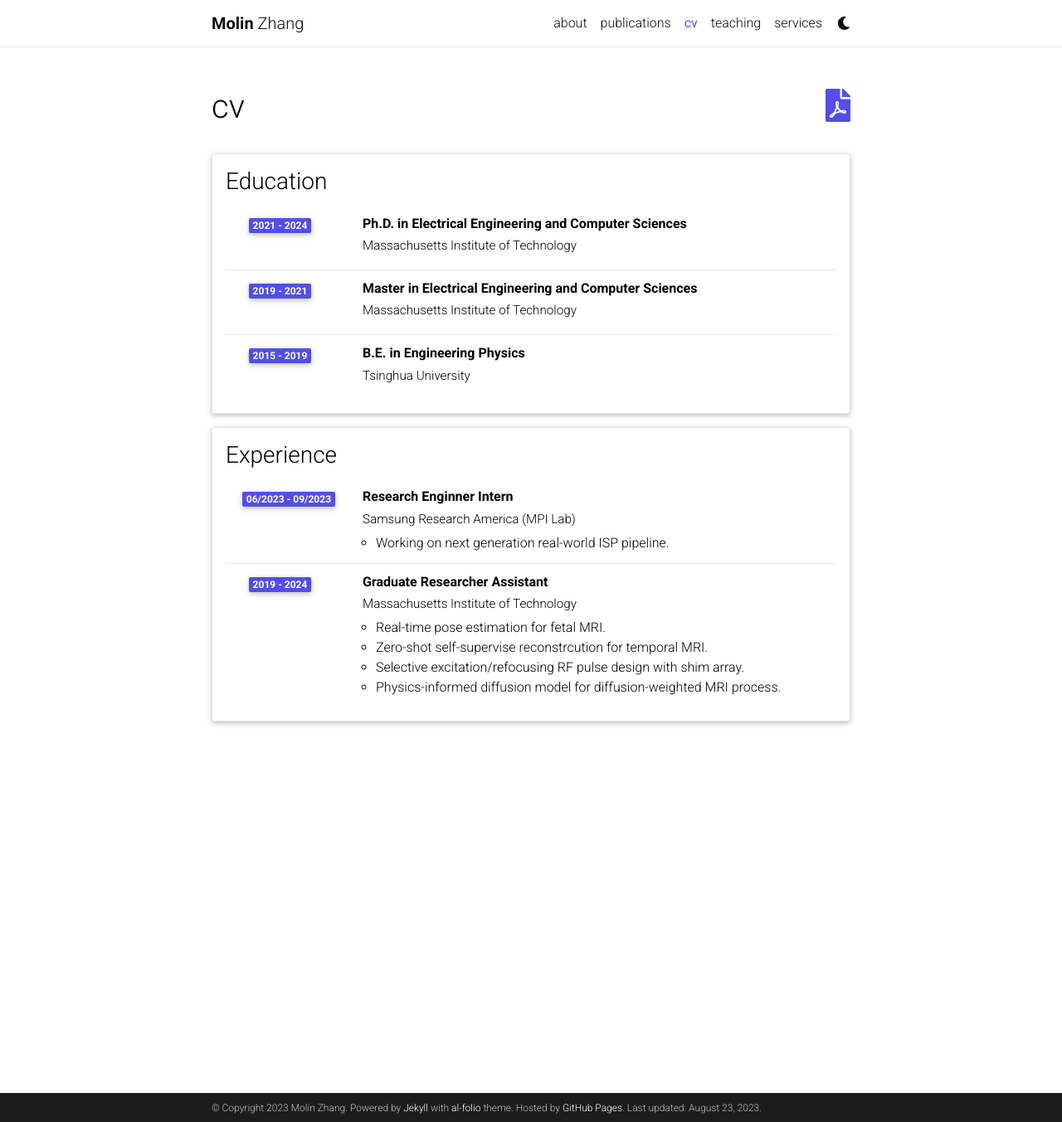
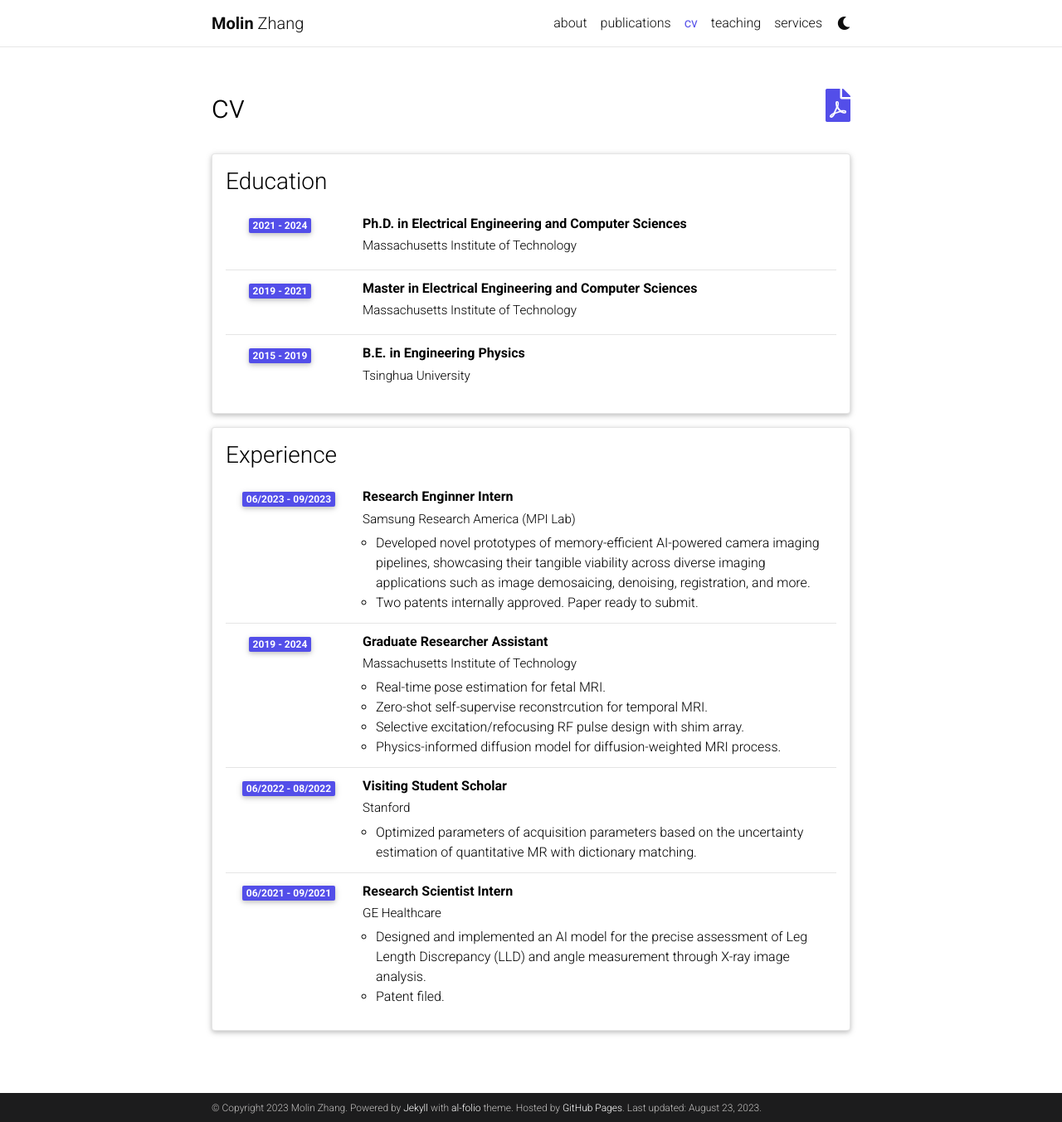
Before and after one commit to molinzhang/molinzhang.github.io, a Jekyll site: the page built from _pages/cv.md, in a window 1280 px wide and 1353 px high. Shown: the whole window at 83% size. Built offline with Jekyll 4.4.1, drawn with Linux system fonts in a browser that asks for light colours; comment, search, counter and statistics services are not loaded; a style sheet for code colours, icons or effects is not loaded.

Commit message:
Update cv.yml

```diff
--- a/_data/cv.yml
+++ b/_data/cv.yml
@@ -21,7 +21,8 @@
       institution: Samsung Research America (MPI Lab)
       year: 06/2023 - 09/2023
       description:
-        - Working on next generation real-world ISP pipeline.
+        -  Developed novel prototypes of memory-efficient AI-powered camera imaging pipelines, showcasing their tangible viability across diverse imaging applications such as image demosaicing, denoising, registration, and more.
+        -  Two patents internally approved. Paper ready to submit.
     - title: Graduate Researcher Assistant
       institution: Massachusetts Institute of Technology
       year: 2019 - 2024
@@ -30,7 +31,17 @@
         - Zero-shot self-supervise reconstrcution for temporal MRI.
         - Selective excitation/refocusing RF pulse design with shim array.
         - Physics-informed diffusion model for diffusion-weighted MRI process.
-
+    - title: Visiting Student Scholar
+      institution: Stanford
+      year: 06/2022 - 08/2022
+      description:
+        - Optimized parameters of acquisition parameters based on the uncertainty estimation of quantitative MR with dictionary matching.
+    - title: Research Scientist Intern
+      institution: GE Healthcare
+      year: 06/2021 - 09/2021
+      description:
+        - Designed and implemented an AI model for the precise assessment of Leg Length Discrepancy (LLD) and angle measurement through X-ray image analysis.
+        - Patent filed.
 # - title: Open Source Projects
 #   type: time_table
 #   contents:
```
